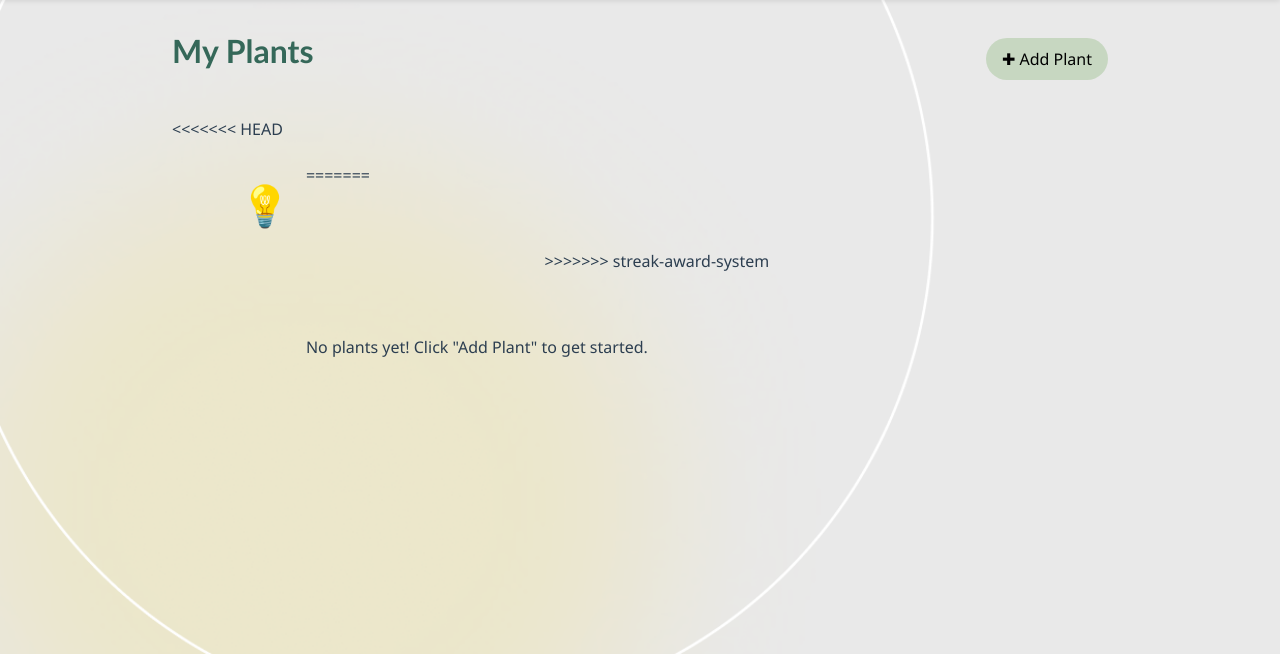
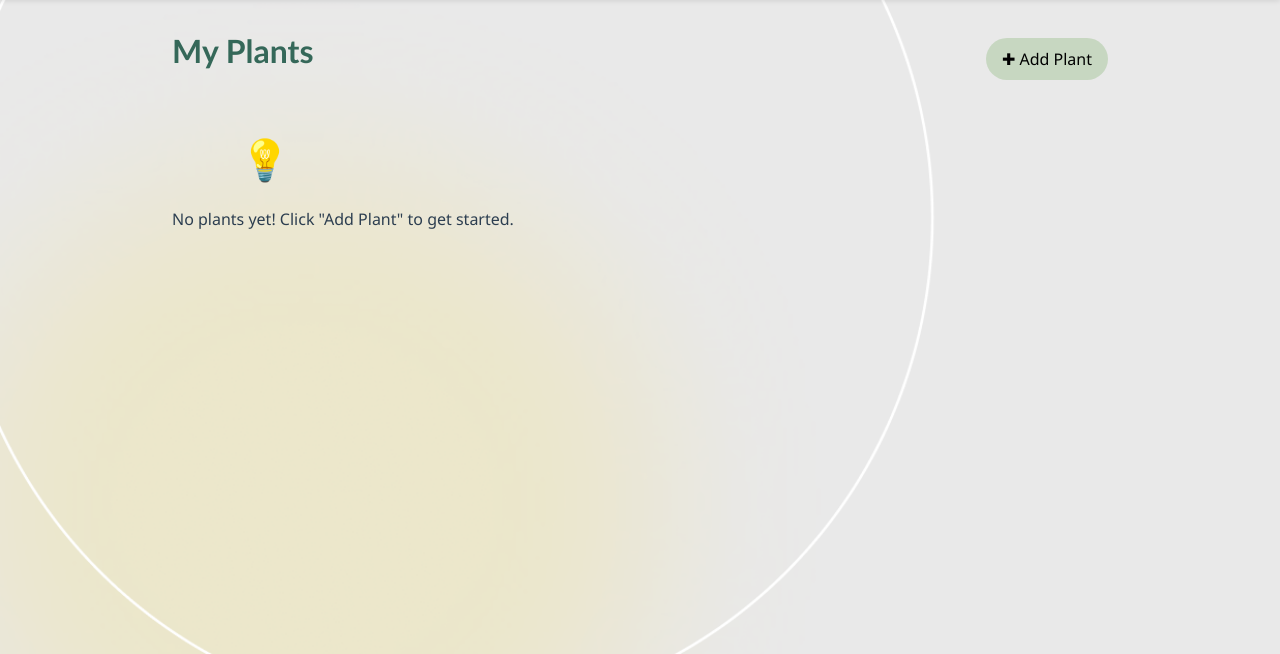
Before and after one commit to Floridaked/Agile-Dev-Project, a Flask app: template templates/plants.html in a window 1280 px wide. Shown: the part 71-725 px from the top of the page. Run offline with Flask 3, Linux system fonts and the light colour scheme; the template is opened without the code that fills it, so the values that code supplies are empty.

Commit message:
update plants.html

```diff
--- a/templates/plants.html
+++ b/templates/plants.html
@@ -20,7 +20,6 @@
     </nav>
 
     <main>
-        <!-- Display flash messages -->
         <!-- Display flash messages for water streak -->
         {% with messages = get_flashed_messages(with_categories=true) %}
             {% if messages %}
@@ -41,7 +40,6 @@
             <a href="{{ url_for('add_plant_page') }}" class="add-btn">✚ Add Plant</a>
         </div>
 
-<<<<<<< HEAD
 
 
 
@@ -50,10 +48,6 @@
             <button id="mood-info-icon" class="plant-info-icon-btn" title="Mood meanings">💡</button>
 
             <div class="reminder">
-=======
-        <div class="center-btn">
-            <div class="reminder">
->>>>>>> streak-award-system
                 {% for plant in data %}
                     {% if plant.countdown is not none and plant.countdown <= 0 %}
                         <div class="reminder-box">Water {{ plant.name }} today</div>
```
